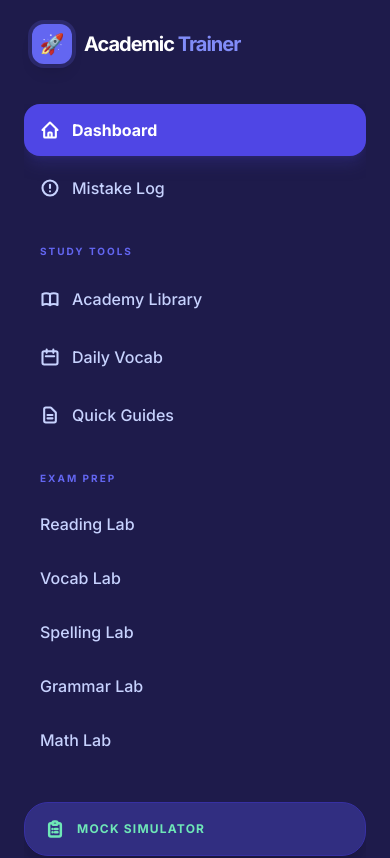
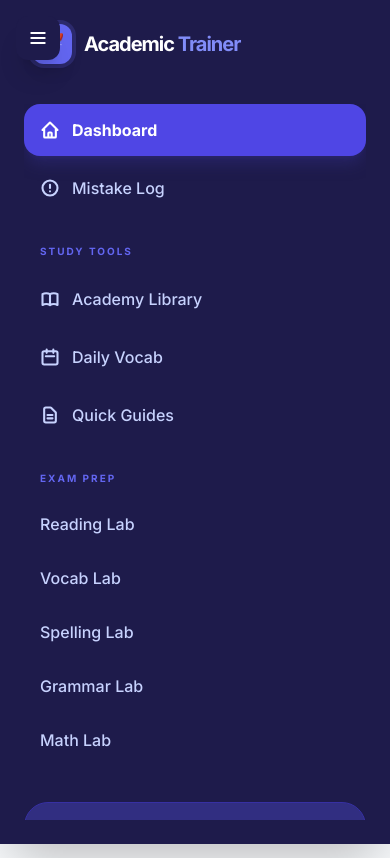
Before and after one commit to JamesCFu/MCVSD-ACE-TRAINER, a React (Vite) app: page / in a window 390 px wide. Shown: the top 858 px of the page. Built offline with nearby package versions, Linux system fonts and the light colour scheme.

Commit message:
Update Layout.tsx

```diff
--- a/components/Layout.tsx
+++ b/components/Layout.tsx
@@ -1,4 +1,4 @@
-import React, { useEffect, useRef } from 'react';
+import React, { useEffect, useRef, useState } from 'react';
 
 interface LayoutProps {
   children: React.ReactNode;
@@ -10,6 +10,7 @@ interface LayoutProps {
 const Layout: React.FC<LayoutProps> = ({ children, activeView, setActiveView, mistakeCount }) => {
   // Ref to control the scrolling element
   const mainContentRef = useRef<HTMLDivElement>(null);
+  const [isSidebarOpen, setIsSidebarOpen] = useState(true);
 
   // Scroll to top whenever the active view changes
   useEffect(() => {
@@ -22,12 +23,29 @@ const Layout: React.FC<LayoutProps> = ({ children, activeView, setActiveView, mi
   }, [activeView]);
 
   return (
-    <div className="min-h-screen flex flex-col md:flex-row">
+    <div className="min-h-screen flex flex-col md:flex-row bg-slate-50">
+      {/* Mobile Toggle (visible when sidebar is closed or on mobile) */}
+      <button
+        onClick={() => setIsSidebarOpen(!isSidebarOpen)}
+        className={`fixed top-4 left-4 z-30 p-3 bg-indigo-950 text-white rounded-xl shadow-xl hover:bg-indigo-800 transition-all duration-300 ${isSidebarOpen ? 'md:hidden' : 'block'}`}
+      >
+        <svg className="w-5 h-5" fill="none" stroke="currentColor" viewBox="0 0 24 24"><path strokeLinecap="round" strokeLinejoin="round" strokeWidth="2.5" d="M4 6h16M4 12h16M4 18h16"></path></svg>
+      </button>
+
       {/* Sidebar */}
-      <aside className="w-full md:w-64 bg-indigo-950 text-white flex flex-col p-6 sticky top-0 h-auto md:h-screen shadow-2xl z-20">
-        <div className="mb-10 flex items-center space-x-3 px-2">
+      <aside
+        className={`${isSidebarOpen ? 'w-full md:w-64 translate-x-0' : 'w-0 -translate-x-full opacity-0 px-0'} bg-indigo-950 text-white flex flex-col sticky top-0 h-screen shadow-2xl z-20 transition-all duration-300 ease-in-out overflow-hidden`}
+      >
+        <div className="p-6 flex flex-col h-full">
+          <div className="mb-10 flex items-center justify-between px-2">
+            <div className="flex items-center space-x-3">
               <div className="w-10 h-10 bg-indigo-500 rounded-xl flex items-center justify-center font-black text-xl shadow-lg ring-4 ring-indigo-500/20">🚀</div>
               <h1 className="text-xl font-black tracking-tighter">Academic <span className="text-indigo-400">Trainer</span></h1>
+            </div>
+            {/* Collapse Arrow for Desktop */}
+            <button onClick={() => setIsSidebarOpen(false)} className="hidden md:block text-indigo-400 hover:text-white transition-colors">
+               <svg className="w-5 h-5" fill="none" stroke="currentColor" viewBox="0 0 24 24"><path strokeLinecap="round" strokeLinejoin="round" strokeWidth="2.5" d="M11 19l-7-7 7-7m8 14l-7-7 7-7"></path></svg>
+            </button>
           </div>
 
           <nav className="flex-1 space-y-1.5 overflow-y-auto no-scrollbar">
@@ -95,10 +113,11 @@ const Layout: React.FC<LayoutProps> = ({ children, activeView, setActiveView, mi
               </button>
             </div>
           </nav>
+        </div>
       </aside>
 
       {/* Main Content */}
-      <main ref={mainContentRef} className="flex-1 p-4 md:p-12 bg-slate-50 overflow-y-auto no-scrollbar">
+      <main ref={mainContentRef} className="flex-1 p-4 md:p-12 bg-slate-50 overflow-y-auto no-scrollbar h-screen">
         {children}
       </main>
 
```
Lines whose indentation alone changed are shown as unchanged.
